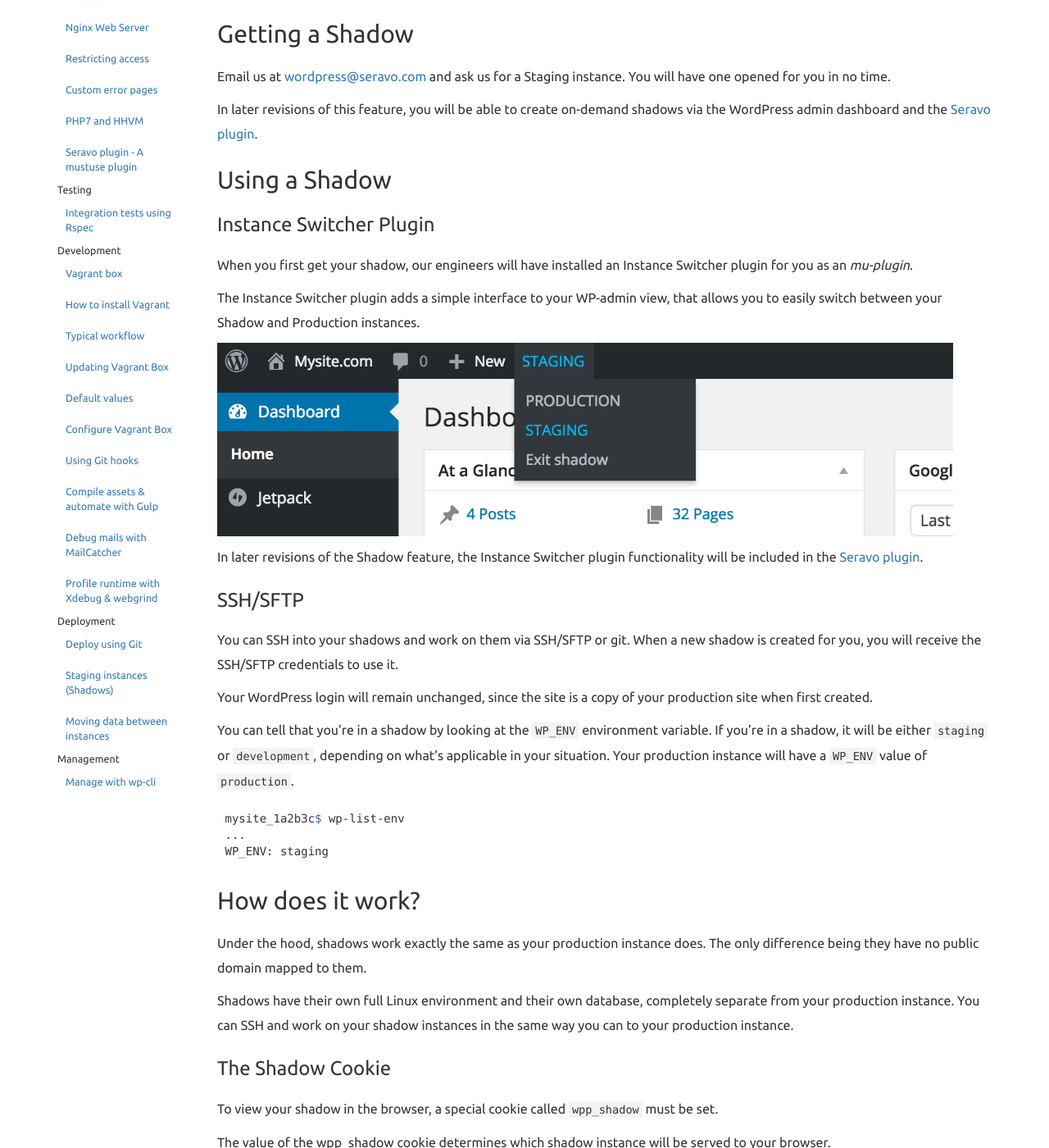
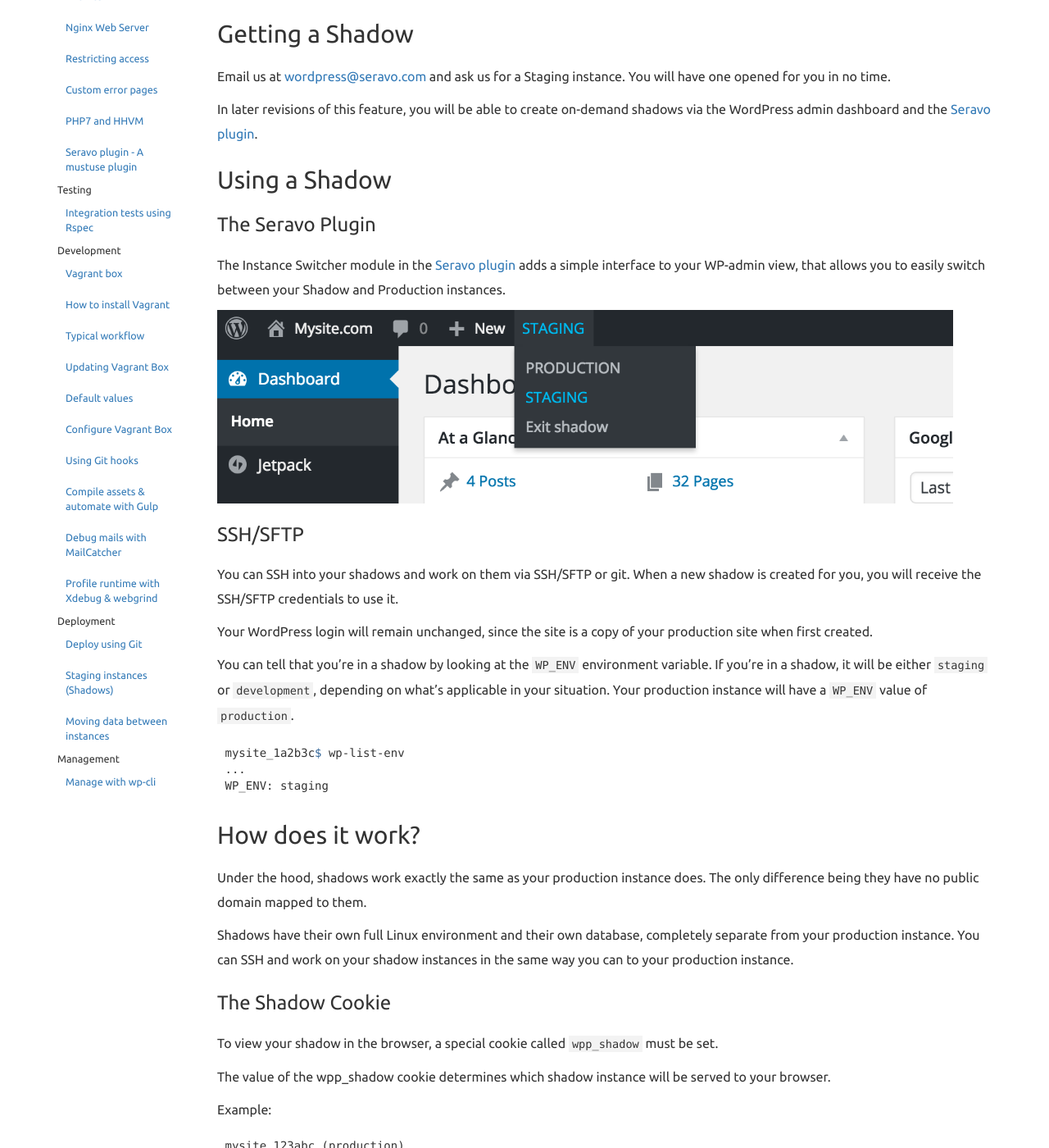
Before and after one commit to Seravo/docs, a Jekyll site: the page built from _posts/2016-05-11-shadows.md, in a window 1280 px wide and 1400 px high, scrolled down 308 px. Shown: the whole window at 82% size. Built offline with Jekyll 4.4.1, drawn with Linux system fonts in a browser that asks for light colours; nearby versions of some CDN libraries; Markdown is read by kramdown in place of the engine named in the settings; some of the changed text lies outside the part shown.

Commit message:
Clean away mentions of deprecated Instance Switcher
Nowadays the Seravo plugin handles this. Also our routig layer
supports direct links to the shadows.

````diff
--- a/_posts/2016-05-11-shadows.md
+++ b/_posts/2016-05-11-shadows.md
@@ -21,15 +21,11 @@
 
 ## Using a Shadow
 
-### Instance Switcher Plugin
+### The Seravo Plugin
 
-When you first get your shadow, our engineers will have installed an Instance Switcher plugin for you as an *mu-plugin*.
+The Instance Switcher module in the [Seravo plugin]({{ site.baseurl }}{% post_url 2015-10-15-wppalvelu-plugin %}) adds a simple interface to your WP-admin view, that allows you to easily switch between your Shadow and Production instances.
 
-The Instance Switcher plugin adds a simple interface to your WP-admin view, that allows you to easily switch between your Shadow and Production instances.
-
-![Screenshot from the Instance Switcher plugin]({{site.baseurl}}/images/instance-switcher.png)
-
-In later revisions of the Shadow feature, the Instance Switcher plugin functionality will be included in the [Seravo plugin]({{ site.baseurl }}{% post_url 2015-10-15-wppalvelu-plugin %}).
+![Screenshot from the Seravo plugin]({{site.baseurl}}/images/instance-switcher.png)
 
 ### SSH/SFTP
 
@@ -66,7 +62,7 @@
 
 Setting a cookie `wpp_shadow=1a2b3c;path=/` will return the staging instance to your browser.
 
-The [Instance Switcher plugin](https://github.com/Seravo/seravo-instance-switcher) handles these cookies easily for you.
+The [Seravo plugin]({{ site.baseurl }}{% post_url 2015-10-15-wppalvelu-plugin %}) handles these cookies easily for you.
 
 You can also use GET parameters to set these cookies as described below.
 
@@ -83,14 +79,5 @@
 With `curl` you can fetch a file from the shadow in the following way:
 
 ```
-curl -iL --cookie "wpp_shadow=1a2b3c" "https://example.com/test.php"
+curl -iLs https://example.com/test.php?wpp_shadow=1a2b3c"
 ```
-
-The following command would *not* target the shadow but just get the cookie set by PHP code in production:
-
-```
-curl -iL "https://example.com/test.php?wpp_shadow=1a2b3c"
-
-HTTP/1.1 302 Moved Temporarily
-Set-Cookie: wpp_shadow=1a2b3c; Path=/;
-```
````
